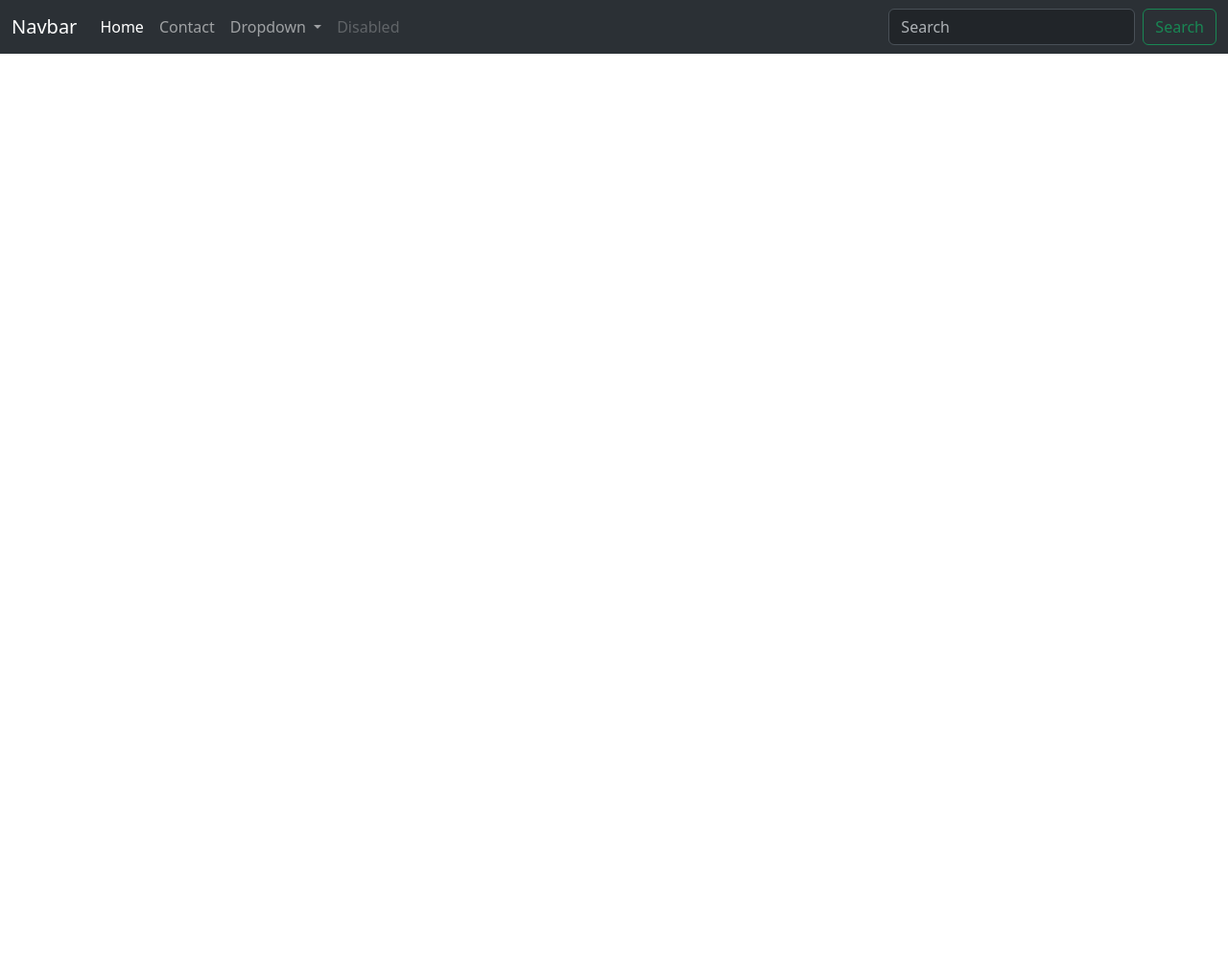
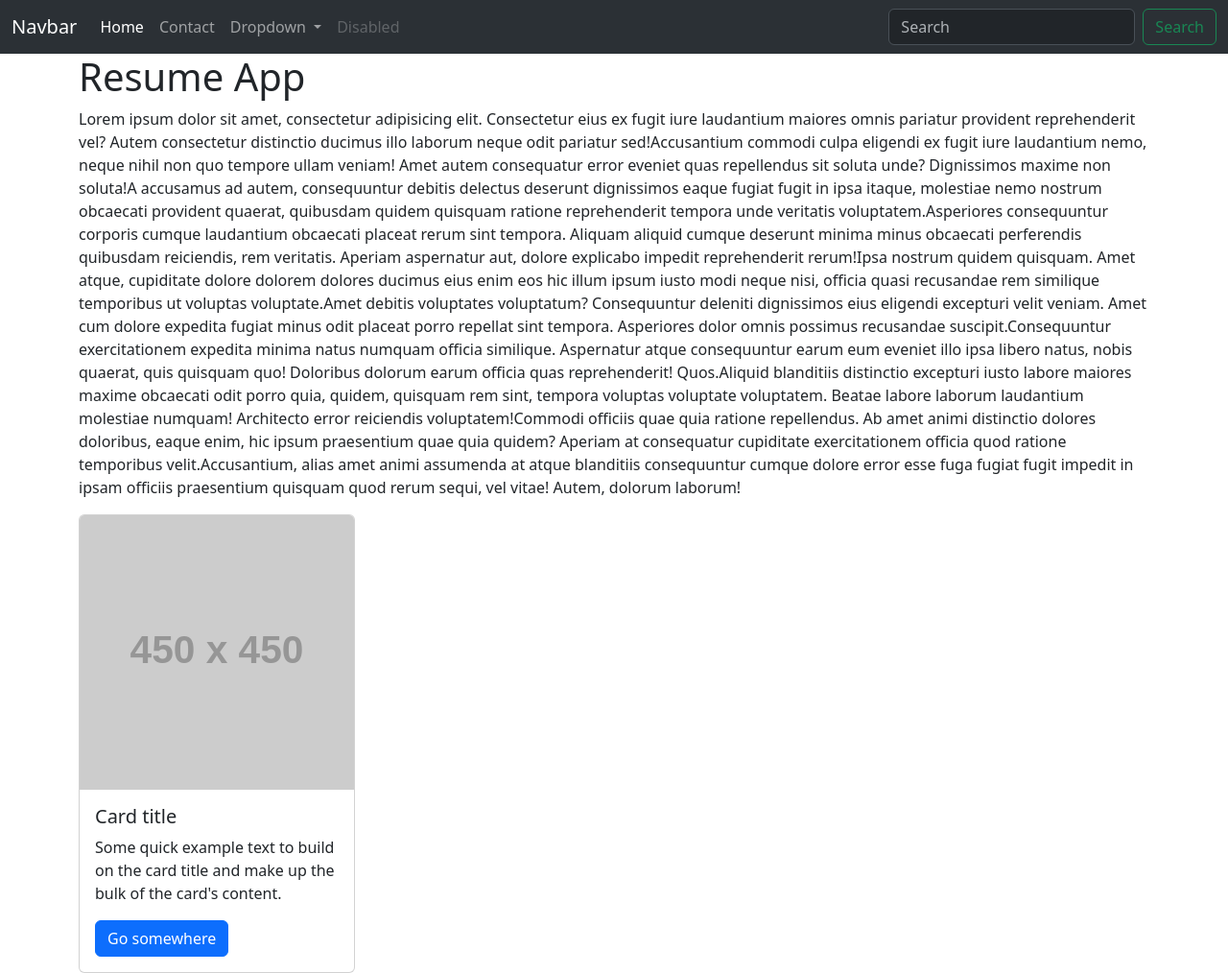
Before and after one commit to Atakanclkoglu/Resume-Training, a Django app: page / in a window 1280 px wide. Shown: the whole page at 96% size. Before the commit the page ends 56 px from the top, so only its background shows below. Run offline with Django 5.2, Linux system fonts and the light colour scheme; grey boxes labelled with a size stand in for pictures from a placeholder-image service; some libraries are stand-ins or nearby versions.

Commit message:
refactor: update layout

```diff
--- a/templates/index.html
+++ b/templates/index.html
@@ -1,6 +1,6 @@
 {% extends 'layout.html' %}
 
-{% block title %}
+{% block content %}
 
     <div class="row">
         <div class="col-md-12">
```
